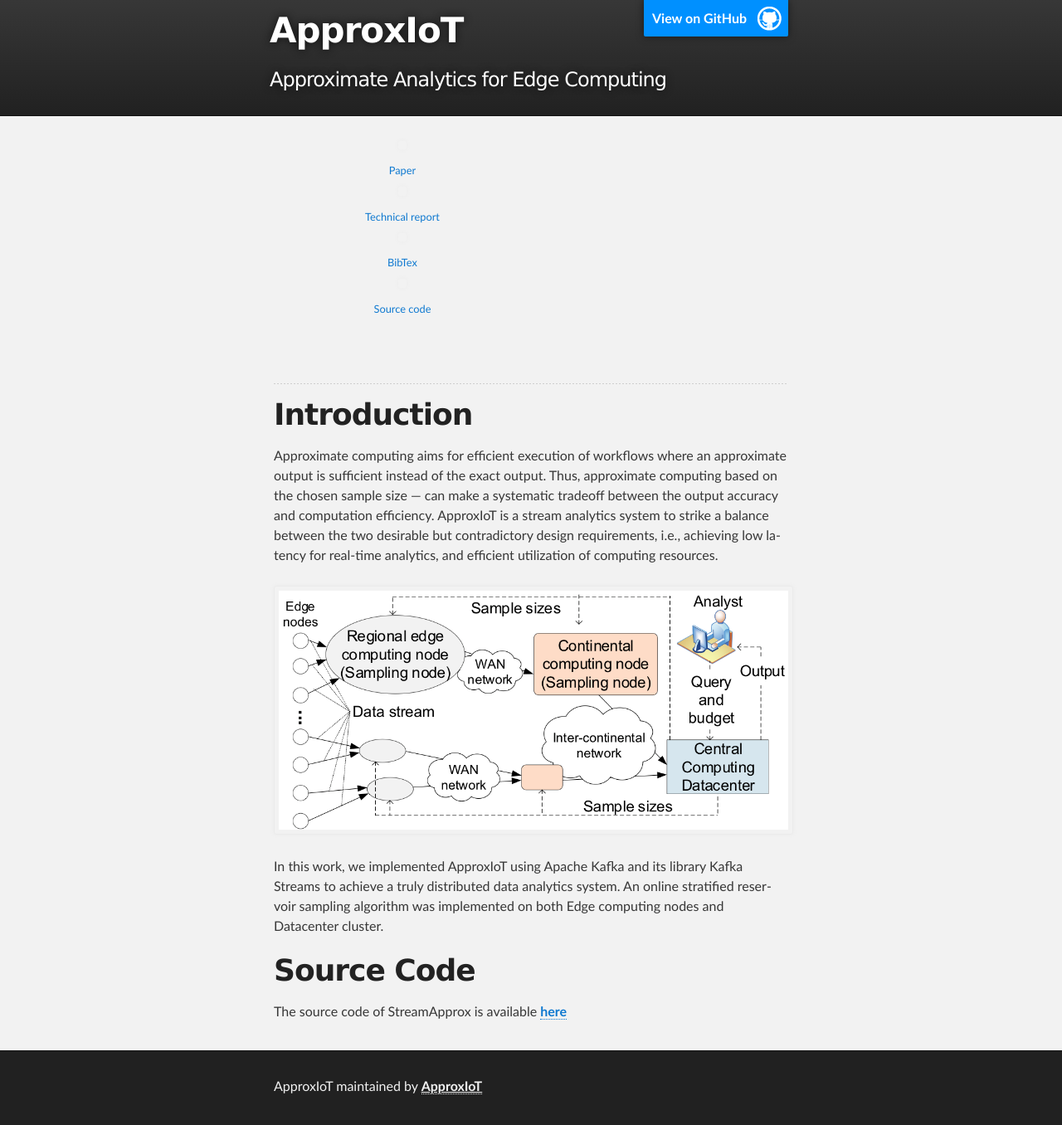
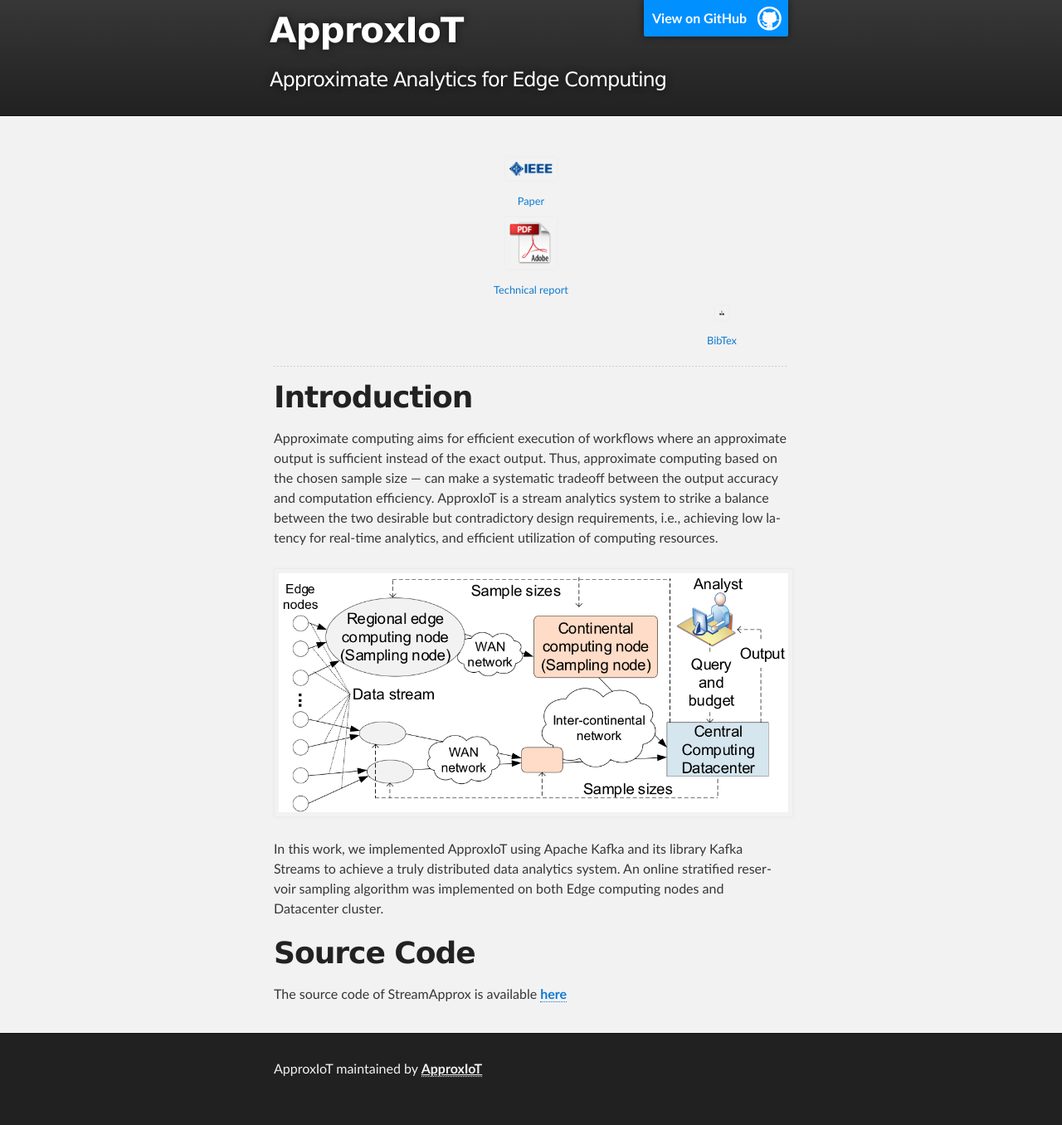
Before and after one commit to ApproxIoT/ApproxIoT, a Jekyll site: the page built from index.md, in a window 1280 px wide. Shown: the whole page at 83% size. Built offline with Jekyll 4.4.1, drawn with Linux system fonts in a browser that asks for light colours; after the commit the page ends 1335 px from its top, so only the background shows below that.

Commit message:
change figures

```diff
--- a/_layouts/default.html
+++ b/_layouts/default.html
@@ -33,37 +33,6 @@
 
     <!-- MAIN CONTENT -->
     <div id="main_content_wrap" class="outer">
-
-      <section id="main_change" class="inner">
-        <div class="large-2 large-push-2" markdown="0" style="text-align:center;">
-                <a href="https://xxx">
-                    <img class="t0" width="10%" src="/ApproxIoT/images/IEEE.png" alt="Paper">
-                    <div style="text-align:center; margin: 0 0 0 0; font-size: 0.8em;">Paper</div>
-                </a>
-        </div>
-
-         <div class="large-2 large-push-2" markdown="0" style="text-align:center;">
-                <a href="https://xx">
-                    <img class="t0" width="10%" src="/ApproxIoT/images/report-icon.png" alt="Technical report">
-                    <div style="text-align:center; margin: 0 0 0 0; font-size: 0.8em;">Technical report</div>
-                </a>
-        </div>
-
-         <div class="large-2 large-push-2" markdown="0" style="text-align:center;">
-                <a href="/ApproxIoT/docs/bib.md">
-                    <img class="t0" width="10%" src="/ApproxIoT/images/bibtex-icon.png" alt="Bibtex">
-                    <div style="text-align:center; margin: 0 0 0 0; font-size: 0.8em;">BibTex</div>
-                </a>
-        </div>
-
-         <div class="large-2 large-push-2" markdown="0" style="text-align:center;">
-                <a href="https://xx">
-                    <img class="t0" width="10%" src="/ApproxIoT/images/github-icon.png" alt="Source code">
-                    <div style="text-align:center; margin: 0 0 0 0; font-size: 0.8em;">Source code</div>
-                </a>
-        </div>
-      </section>
-
       <section id="main_content" class="inner">
         {{ content }}
       </section>
--- a/index.md
+++ b/index.md
@@ -5,35 +5,36 @@ layout: default
 <!-- <div style="text-align:center;">
   <img class="img-spark-flink" src="/images/spark-flink1.png" alt="spark-flink" style="height: 80px; weight: 800px;"/>
 </div> -->
-
-<!-- <div class="large-2 large-push-2" markdown="0" style="text-align:center;">
+<div class="row">
+<div class="left" markdown="0" style="text-align:center;">
         <a href="https://xxx">
             <img class="t0" width="10%" src="/ApproxIoT/images/IEEE.png" alt="Paper">
             <div style="text-align:center; margin: 0 0 0 0; font-size: 0.8em;">Paper</div>
         </a>
 </div>
 
- <div class="large-2 large-push-2" markdown="0" style="text-align:center;">
+ <div class="center" markdown="0" style="text-align:center;">
         <a href="https://xx">
             <img class="t0" width="10%" src="/ApproxIoT/images/report-icon.png" alt="Technical report">
             <div style="text-align:center; margin: 0 0 0 0; font-size: 0.8em;">Technical report</div>
         </a>
 </div>
 
- <div class="large-2 large-push-2" markdown="0" style="text-align:center;">
+ <div class="right" markdown="0" style="text-align:center;">
         <a href="/ApproxIoT/docs/bib.md">
             <img class="t0" width="10%" src="/ApproxIoT/images/bibtex-icon.png" alt="Bibtex">
             <div style="text-align:center; margin: 0 0 0 0; font-size: 0.8em;">BibTex</div>
         </a>
 </div>
 
- <div class="large-2 large-push-2" markdown="0" style="text-align:center;">
+ <!-- <div class="large-2 large-push-2" markdown="0" style="text-align:center;">
         <a href="https://xx">
             <img class="t0" width="10%" src="/ApproxIoT/images/github-icon.png" alt="Source code">
             <div style="text-align:center; margin: 0 0 0 0; font-size: 0.8em;">Source code</div>
         </a>
 </div> -->
 
+</div>
 -------
 <!-- <div class="large-2 medium-push-2 columns" style="text-align:center;position:relative;left:29%;right:auto;">
         <a href="/slides/Middleware17.pptx">
```
Also changed, not shown: 1 other file.
